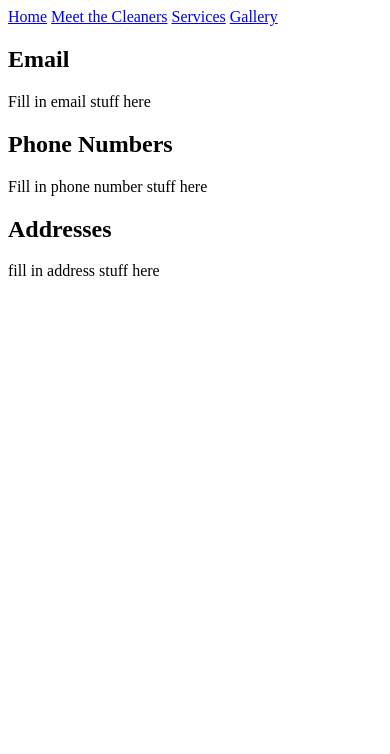
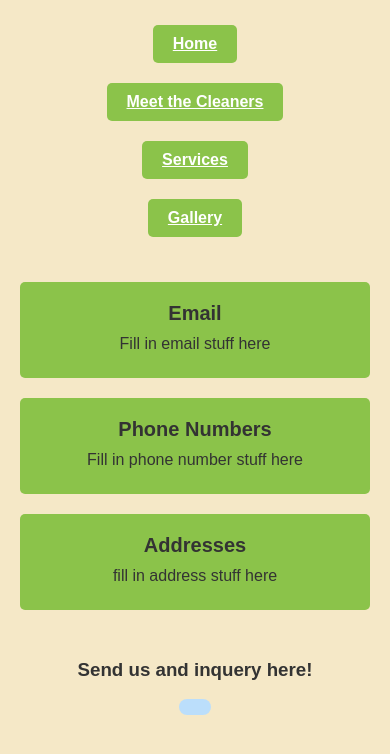
Before and after one commit to hsneed5/Website-class, a plain HTML site: page Pages/ContactUs.html in a window 390 px wide. Drawn offline with Linux system fonts and the light colour scheme.

Commit message:
finished the cleanerspage and css and the services page and css and contactus page and CSS

```diff
--- a/Pages/ContactUs.html
+++ b/Pages/ContactUs.html
@@ -19,17 +19,17 @@
                 <h2>Email</h2>
                 <p>Fill in email stuff here</p>
             </div>
-            <div class="content">
-                <div class="contactColumn">
-                    <h2>Phone Numbers</h2>
-                    <p>Fill in phone number stuff here</p>
-                </div>
-            <div class="content">
-                <div class="contactColumn">
+            <div class="contactColumn">
+                <h2>Phone Numbers</h2>
+                <p>Fill in phone number stuff here</p>
+            </div>
+            <div class="contactColumn">
                 <h2>Addresses</h2>
                 <p>fill in address stuff here</p>
             </div>
-            </div>
+            <div class="contactLink">
+                <h3>Send us and inquery here!</h3>
+                <a href="https://forms.gle/hwkbTkn4iR8X6nLs6" class="form-link" target="_blank"></a>
             </div>
         </div>
     </div>
--- a/Styles/cleaners.css
+++ b/Styles/cleaners.css
@@ -0,0 +1,112 @@
+body {
+  margin: 0;
+  padding: 0;
+  font-family: Arial, sans-serif;
+  background-color: #f5e8c7; /* Light beige background */
+  color: #333;
+}
+
+.container {
+  max-width: 1200px;
+  margin: 0 auto;
+  padding: 20px;
+}
+
+.buttons {
+  display: flex;
+  justify-content: center;
+  gap: 10px;
+  margin-bottom: 30px;
+}
+
+.button {
+  padding: 10px 20px;
+  text-decoration: none;
+  color: #fff;
+  background-color: #8bc34a; /* Green buttons */
+  border-radius: 5px;
+  font-weight: bold;
+  text-align: center;
+}
+
+.button:hover {
+  background-color: #689f38; /* Darker green on hover */
+}
+
+h1 {
+  font-size: 48px;
+  text-align: center;
+  margin: 0 0 20px;
+  color: #333;
+  text-transform: uppercase;
+  letter-spacing: 2px;
+}
+
+.employees {
+  display: grid;
+  grid-template-columns: repeat(3, 1fr);
+  gap: 20px;
+  justify-items: center;
+  margin-top: 20px;
+}
+
+.employee {
+  text-align: center;
+  border: 5px solid #d4af37; /* Yellow-brown border */
+  padding: 10px;
+  width: 200px;
+  height: 200px;
+  display: flex;
+  flex-direction: column;
+  justify-content: space-between;
+}
+
+.employee-name {
+  font-size: 18px;
+  font-weight: bold;
+  margin-bottom: 5px;
+}
+
+.employee-description {
+  font-size: 14px;
+  margin-bottom: 5px;
+}
+
+.image-placeholder {
+  width: 100%;
+  height: 100px; /* Placeholder height */
+  background-color: #fff; /* Light background for placeholder */
+  border: 1px dashed #ccc; /* Dashed border to indicate placeholder */
+}
+
+/* Responsive Design */
+@media (max-width: 768px) {
+  .employees {
+    grid-template-columns: repeat(2, 1fr); /* Two columns on tablets */
+  }
+
+  .employee {
+    width: 150px;
+    height: 150px;
+  }
+}
+
+@media (max-width: 480px) {
+  .employees {
+    grid-template-columns: 1fr; /* Single column on phones */
+  }
+
+  .employee {
+    width: 200px;
+    height: 200px;
+  }
+
+  h1 {
+    font-size: 36px;
+  }
+
+  .button {
+    padding: 8px 16px;
+    font-size: 14px;
+  }
+}
--- a/Styles/contactUs.css
+++ b/Styles/contactUs.css
@@ -0,0 +1,127 @@
+body {
+    margin: 0;
+    padding: 0;
+    font-family: Arial, sans-serif;
+    background-color: #f5e8c7;
+    color: #333;
+}
+
+.container {
+    max-width: 1200px;
+    margin: 0 auto;
+    padding: 20px;
+}
+
+header {
+    text-align: center;
+    margin-bottom: 20px;
+}
+
+h1 {
+    margin: 0 0 10px;
+    color: #333;
+    text-transform: uppercase;
+    letter-spacing: 2px;
+}
+
+.buttons {
+    display: flex;
+    justify-content: center;
+    gap: 10px;
+    margin-bottom: 30px;
+}
+
+.button {
+    padding:  10PX 20PX;
+    color: #FFF;
+    background-color: #8BC34A;
+    border-radius: 5PX;
+    font-weight: bold;
+    text-align: center;
+}
+
+.button:hover {
+    background-color: #689f38;
+}
+
+.content {
+    display: flex;
+    justify-content: space-between;
+    margin-bottom: 20px;
+}
+
+.contactColumn {
+    flex: 1;
+    background-color: #8BC34A;
+    padding: 20px;
+    border-radius: 5px;
+    text-align: center;
+    margin: 0 10px;
+    min-height: 200px;
+}
+
+h2 {
+  font-size: 24px;
+  margin: 0 0 10px;
+  color: #333;
+}
+
+p {
+  font-size: 16px;
+  margin: 5px 0;
+}
+
+.contactLink {
+  text-align: center;
+  margin-top: 20px;
+}
+
+.form-link {
+  display: inline-block;
+  padding: 10px 20px;
+  background-color: #bbdefb; /* Light blue button */
+  color: #333;
+  text-decoration: none;
+  border-radius: 20px;
+  font-weight: bold;
+}
+
+.form-link:hover {
+  background-color: #90caf9; /* Slightly darker blue on hover */
+}
+
+/* Responsive Design */
+@media (max-width: 768px) {
+  .content {
+    flex-direction: column;
+  }
+
+  .contactColumn {
+    margin: 10px 0;
+    min-height: auto; /* Remove fixed height on mobile */
+  }
+
+  .buttons {
+    flex-direction: column;
+    align-items: center;
+  }
+
+  .button {
+    margin: 5px 0;
+  }
+}
+
+@media (max-width: 480px) {
+  h1 {
+    font-size: 36px;
+  }
+
+  h2 {
+    font-size: 20px;
+  }
+
+  .form-link {
+    padding: 8px 16px;
+    font-size: 14px;
+  }
+}
```
Also changed, not shown: Pages/meetTheCleaners.html (+2 -1 lines).
